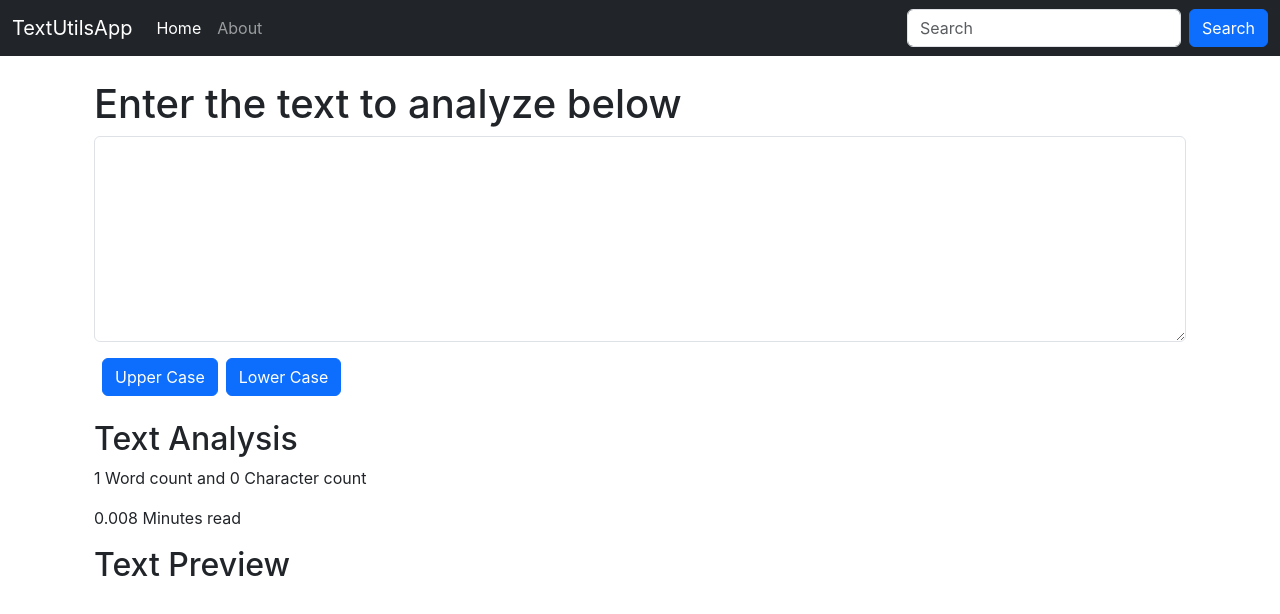
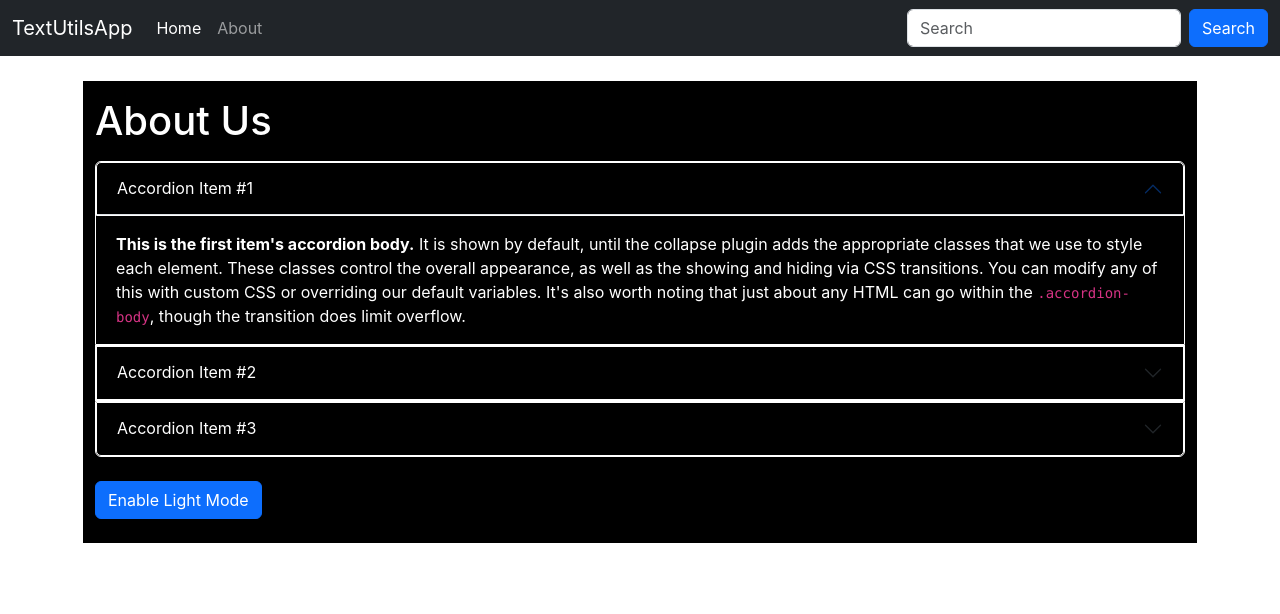
Before and after one commit to bshital97/reactjs, a React (Create React App) app in the folder sample_app/: page / in a window 1280 px wide. Shown: the top 614 px of the page. Built offline with nearby package versions, Linux system fonts and the light colour scheme.

Commit message:
enable disable dark mode

```diff
--- a/sample_app/package.json
+++ b/sample_app/package.json
@@ -13,7 +13,7 @@
     "react-dom": "^18.2.0",
     "react-scripts": "5.0.1",
     "web-vitals": "^2.1.4",
-    "@babel/plugin-proposal-private-property-in-object":""
+    "@babel/plugin-proposal-private-property-in-object": "^7.21.11"
   },
   "scripts": {
     "start": "react-scripts start",
--- a/sample_app/src/App.js
+++ b/sample_app/src/App.js
@@ -1,13 +1,15 @@
 // import logo from './logo.svg';
 import './App.css';
+import Aboutus from './components/Aboutus';
 import Navbar from './components/Navbar';
-import Texform from './components/Texform';
+// import Texform from './components/Texform';
 function App() {
   return (
     <div>
       <Navbar title="TextUtilsApp" about="About"></Navbar>
       <div className="container my-10">
-        <Texform heading="Enter the text to analyze below"></Texform>
+        {/* <Texform heading="Enter the text to analyze below"></Texform> */}
+        <Aboutus/>
       </div>
     </div>
   );
--- /dev/null
+++ b/sample_app/src/components/Aboutus.js
@@ -0,0 +1,80 @@
+import React, { useState } from 'react'
+
+export default function Aboutus() {
+
+    const [styleObj, setStyleObj] = useState({
+        color: 'white',
+        backgroundColor: 'black',
+        border: '1px solid white'
+    })
+
+    const [buttonMode, setButtonMode] = useState("Enable Light Mode")
+
+    const toggleMode = () => {
+        if(styleObj['color']==='white') {
+            setStyleObj({
+                color: 'black',
+                backgroundColor: 'white',
+                border: '1px solid white'
+            })
+            setButtonMode("Enable Dark Mode")
+        }
+
+        else {
+            setStyleObj({
+                color: 'white',
+                backgroundColor: 'black',
+                border: '1px solid white'
+            })
+            setButtonMode("Enable Light Mode")
+        }
+
+    }
+  return (
+    <div className="container my-4" style={styleObj}>
+        <h1 className='my-3'>About Us</h1>
+        <div className="accordion" id="accordionExample">
+        <div className="accordion-item" style={styleObj}>
+            <h2 className="accordion-header">
+            <button className="accordion-button" type="button" data-bs-toggle="collapse" data-bs-target="#collapseOne" aria-expanded="true" aria-controls="collapseOne" style={styleObj}>
+                Accordion Item #1
+            </button>
+            </h2>
+            <div id="collapseOne" className="accordion-collapse collapse show" data-bs-parent="#accordionExample">
+            <div className="accordion-body">
+                <strong>This is the first item's accordion body.</strong> It is shown by default, until the collapse plugin adds the appropriate classes that we use to style each element. These classes control the overall appearance, as well as the showing and hiding via CSS transitions. You can modify any of this with custom CSS or overriding our default variables. It's also worth noting that just about any HTML can go within the <code>.accordion-body</code>, though the transition does limit overflow.
+            </div>
+            </div>
+        </div>
+        <div className="accordion-item" style={styleObj}>
+            <h2 className="accordion-header">
+            <button className="accordion-button collapsed" type="button" data-bs-toggle="collapse" data-bs-target="#collapseTwo" aria-expanded="false" aria-controls="collapseTwo" style={styleObj}>
+                Accordion Item #2
+            </button>
+            </h2>
+            <div id="collapseTwo" className="accordion-collapse collapse" data-bs-parent="#accordionExample">
+            <div className="accordion-body">
+                <strong>This is the second item's accordion body.</strong> It is hidden by default, until the collapse plugin adds the appropriate classes that we use to style each element. These classes control the overall appearance, as well as the showing and hiding via CSS transitions. You can modify any of this with custom CSS or overriding our default variables. It's also worth noting that just about any HTML can go within the <code>.accordion-body</code>, though the transition does limit overflow.
+            </div>
+            </div>
+        </div>
+        <div className="accordion-item" style={styleObj}>
+            <h2 className="accordion-header">
+            <button className="accordion-button collapsed" type="button" data-bs-toggle="collapse" data-bs-target="#collapseThree" aria-expanded="false" aria-controls="collapseThree" style={styleObj}>
+                Accordion Item #3
+            </button>
+            </h2>
+            <div id="collapseThree" className="accordion-collapse collapse" data-bs-parent="#accordionExample">
+            <div className="accordion-body">
+                <strong>This is the third item's accordion body.</strong> It is hidden by default, until the collapse plugin adds the appropriate classes that we use to style each element. These classes control the overall appearance, as well as the showing and hiding via CSS transitions. You can modify any of this with custom CSS or overriding our default variables. It's also worth noting that just about any HTML can go within the <code>.accordion-body</code>, though the transition does limit overflow.
+            </div>
+            </div>
+        </div>
+        </div>
+
+      <div>
+      <button type="button" className="btn btn-primary my-4" onClick={toggleMode}>{buttonMode}</button>
+      </div>
+      </div>
+  )
+}
```
